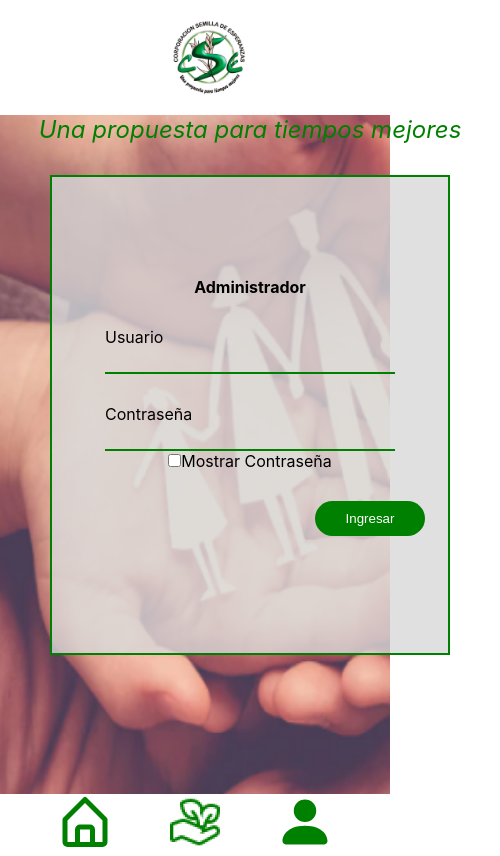
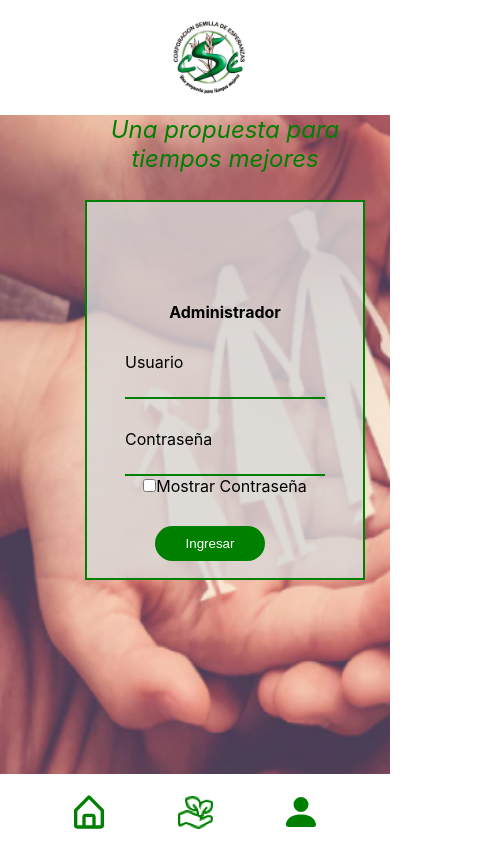
Before and after one commit to programateacademy/6-Corporaci-n-Semilla-de-Esperanzas-Front-end, a React (Create React App) app: page / in a window 390 px wide. Shown: the whole page, 500 px wide, since content can reach past the window. Built offline with nearby package versions, Linux system fonts and the light colour scheme.

Commit message:
responsive mobile

```diff
--- a/src/App.css
+++ b/src/App.css
@@ -11,6 +11,7 @@
     background-size: cover;
     background-position: center center;
     height: 100vh;
+    width: 100%;
   }
 }
 /* -----------------------Header--------------- */
@@ -124,6 +125,13 @@ aside{
   }
 
 }
+
+@media (max-width: 660px) {
+  .admin-login{
+    width: 300px;
+    margin-top: 115px;
+  }
+}
 .admin-login h2{
   text-align: center;
   height: 40px;
@@ -142,7 +150,15 @@ aside{
 
 @media (max-width: 900px) {
   .login-admin-cont{
-    width: 500px;
+    width: 480px;
+    height: 400px;
+
+  }
+}
+
+@media (max-width: 660px) {
+  .login-admin-cont{
+    width: 300px;
     height: 400px;
 
   }
@@ -162,6 +178,15 @@ aside{
   .form-login{
     width: 400px;
     height: 480px;
+    background-color: rgb(217, 217, 217, 0.8);
+  }
+}
+
+@media (max-width: 660px) {
+  .form-login{
+    margin-top: 25px;
+    width: 280px;
+    height: 380px;
     background-color: rgb(217, 217, 217, 0.8);
   }
 }
@@ -186,6 +211,17 @@ aside{
   margin-right: 30px;
 }
 
+@media (max-width: 660px) {
+  .login-btn{
+    margin-top: 30px;
+    width: 380px;
+    display: flex;
+    justify-content: center;
+    margin-right: 30px;
+  }
+
+}
+
 .input{
   display: flex;
   flex-direction: column;
@@ -199,6 +235,14 @@ aside{
   background-color: transparent;
 }
 
+@media (max-width: 660px) {
+  .pass-input{
+    width: 200px;
+    border: none;
+    border-bottom: 2px solid #008000;
+    background-color: transparent;
+  }
+}
 .input label{
   margin-top: 10px;
   margin-bottom: 10px;
@@ -275,11 +319,11 @@ aside{
 @media (max-width: 900px) {
   footer{
   width: 100%;
-  height: 50px;
+  height: 70px;
   background-color: #ffffff;
   margin-top: 45px;
   position: absolute;
-  bottom: 0;
+  bottom: 0px;
   display: flex;
   justify-content: space-evenly;
   align-items: center;
@@ -292,3 +336,27 @@ aside{
     display:none;
   }
 }
+
+@media (max-width: 660px) {
+  .home-icon{
+    width: 40px;
+    height: 40px
+  }
+
+  .img-plant-icon{
+    margin-top: 30px;
+    width: 35px;
+  }
+
+  @media (max-width: 900px) {
+    .img-plant-icon{
+      margin-top: 0px;
+    }
+  }
+
+  .admin-icon{
+    width: 40px;
+    height: 40px;
+
+  }
+}
```
